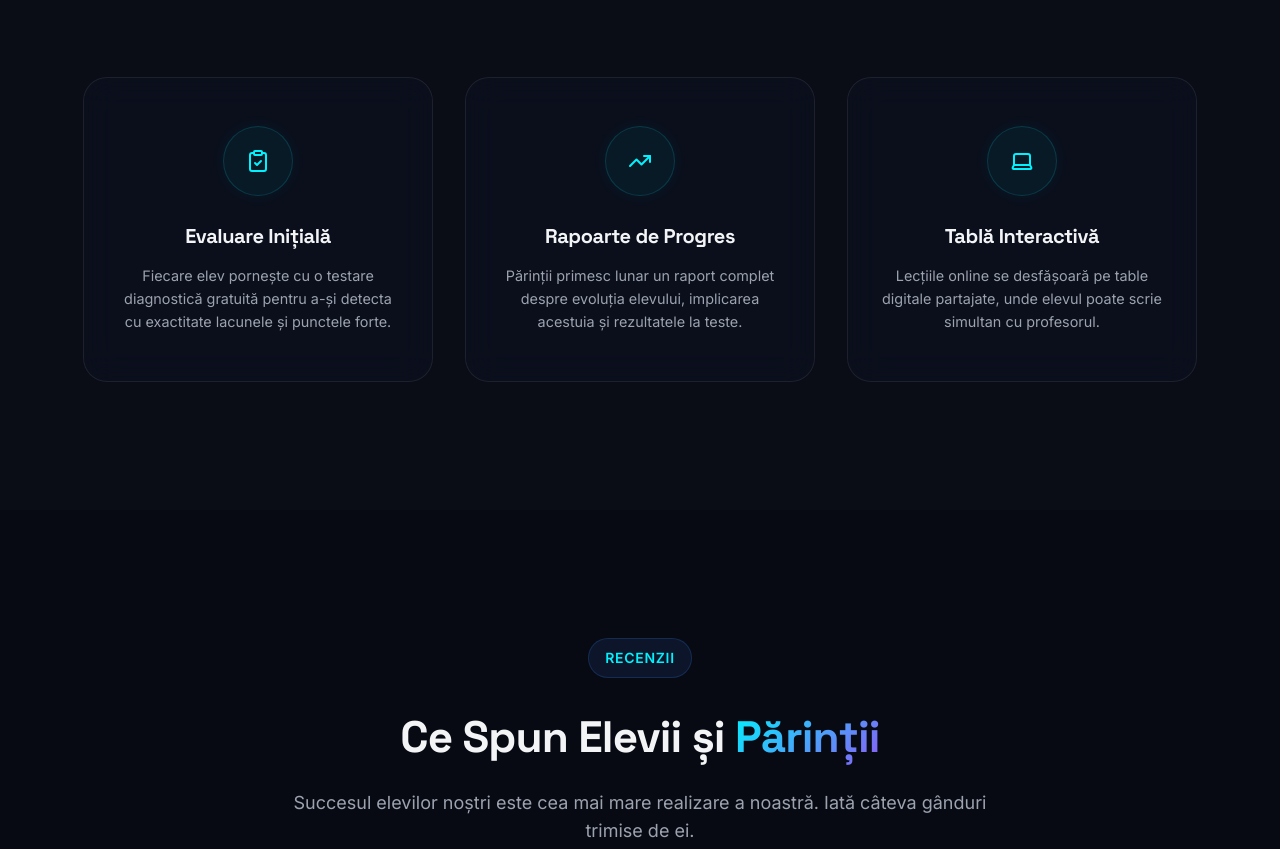
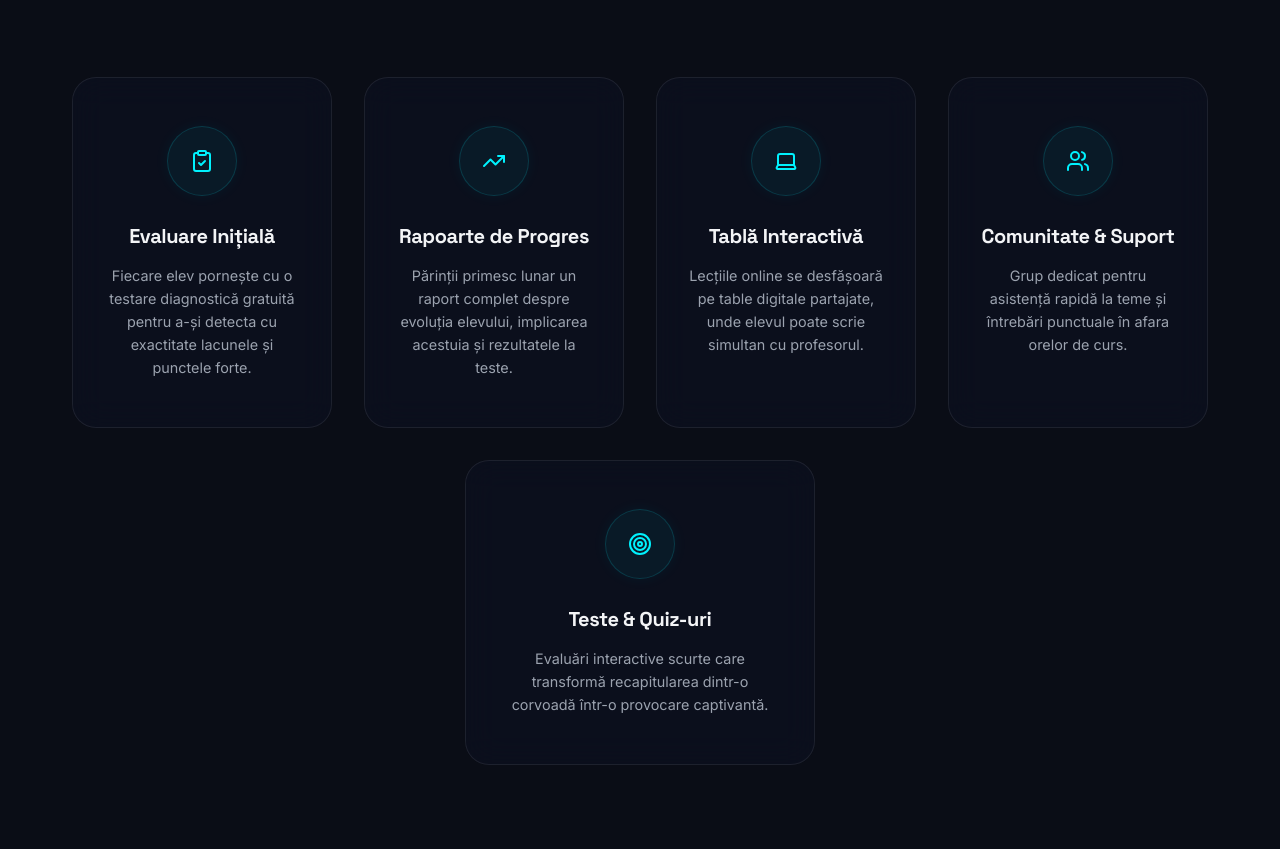
Before and after one commit to CrackingPots/SigmaMath, a plain HTML site: page index.html in a window 1280 px wide. Shown: the part 4769-5618 px from the top of the page. Drawn offline with nearby package versions, Linux system fonts and the light colour scheme.

Commit message:
Add files via upload

```diff
--- a/index.html
+++ b/index.html
@@ -410,6 +410,24 @@
             </div>
             <h3>Tablă Interactivă</h3>
             <p>Lecțiile online se desfășoară pe table digitale partajate, unde elevul poate scrie simultan cu profesorul.</p>
+          </div>
+
+          <!-- 4 -->
+          <div class="glass-card benefit-card">
+            <div class="benefit-icon">
+              <i data-lucide="users"></i>
+            </div>
+            <h3>Comunitate & Suport</h3>
+            <p>Grup dedicat pentru asistență rapidă la teme și întrebări punctuale în afara orelor de curs.</p>
+          </div>
+
+          <!-- 5 -->
+          <div class="glass-card benefit-card">
+            <div class="benefit-icon">
+              <i data-lucide="target"></i>
+            </div>
+            <h3>Teste & Quiz-uri</h3>
+            <p>Evaluări interactive scurte care transformă recapitularea dintr-o corvoadă într-o provocare captivantă.</p>
           </div>
 
         </div>
```
Also changed, not shown: 1 other file.
